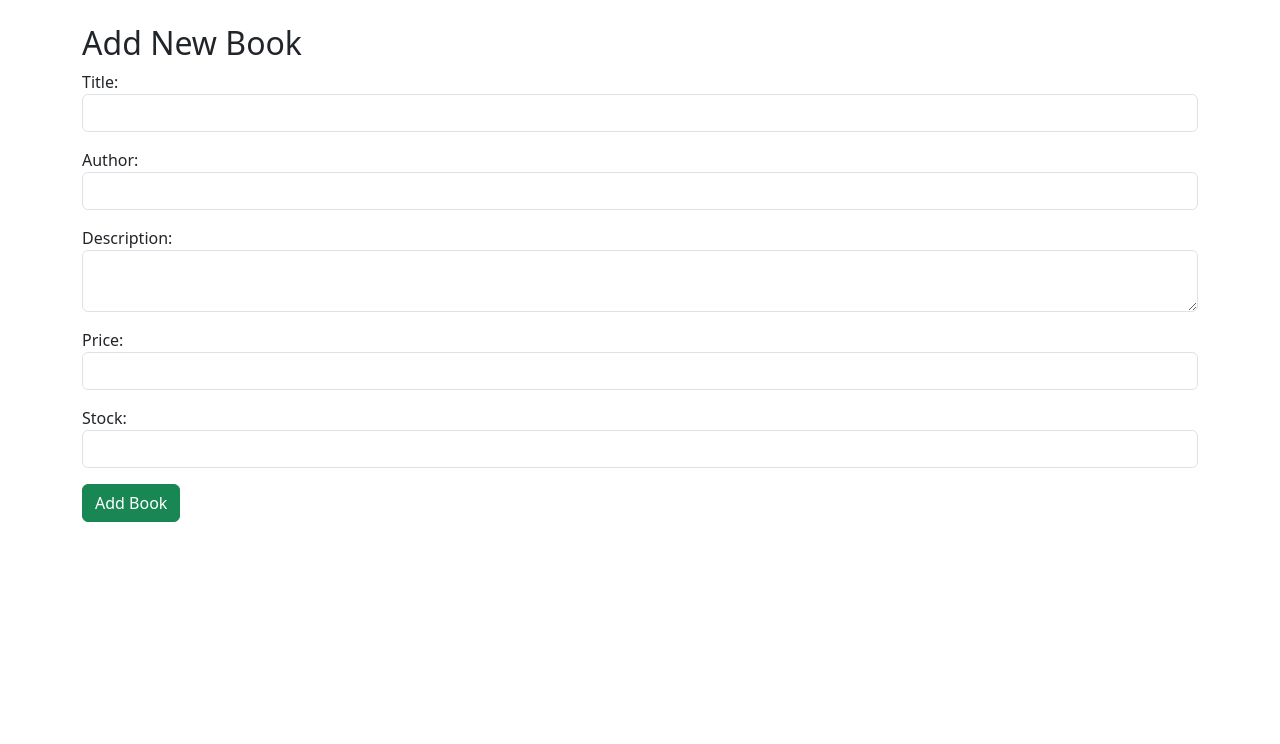
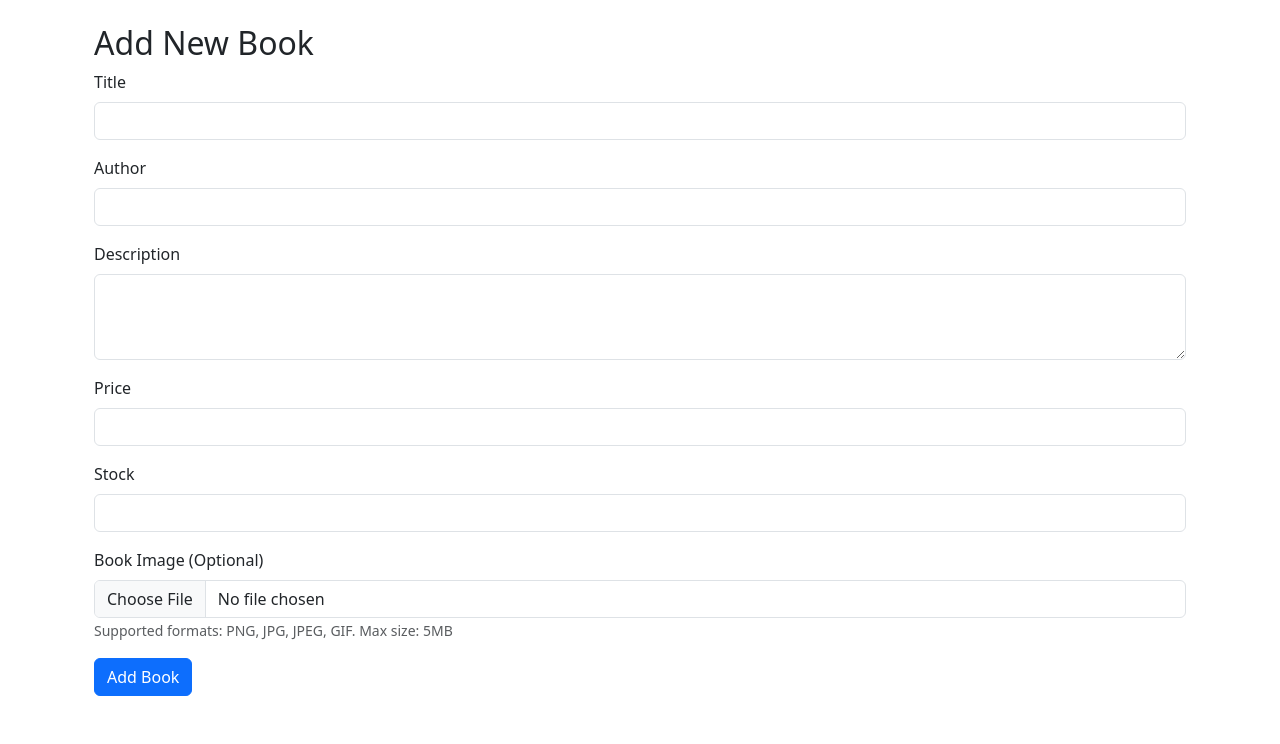
Before and after one commit to kristianrpo/bookstore-aws, a Flask app: page /objective-2/book/add_book in a window 1280 px wide. Shown: the part 56-800 px from the top of the page. Run offline with Flask 3, Linux system fonts and the light colour scheme; the visitor is signed in with stand-in values (Sample User, id 1); parts of the project's set-up code (start-up, migrations or seed data) failed here and were passed over.

Commit message:
feat: add image upload functionality for books and update templates

```diff
--- a/monolithic-with-storage/controllers/book_controller.py
+++ b/monolithic-with-storage/controllers/book_controller.py
@@ -1,9 +1,11 @@
-from flask import Blueprint, render_template, request, redirect, url_for
+from flask import Blueprint, render_template, request, redirect, url_for, current_app, send_from_directory
 from models.book import Book
-
+import os
+from werkzeug.utils import secure_filename
 from extensions import db
 #from app import db
 from flask_login import login_required, current_user
+from PIL import Image
 
 book = Blueprint('book', __name__, url_prefix='/objective-2/book')
 
@@ -24,6 +26,35 @@ def my_books():
     books = Book.query.filter_by(seller_id=current_user.id).all()
     return render_template('my_books.html', books=books)
 
+ALLOWED_EXTENSIONS = {'png', 'jpg', 'jpeg', 'gif'}
+
+def allowed_file(filename):
+    return '.' in filename and filename.rsplit('.', 1)[1].lower() in ALLOWED_EXTENSIONS
+
+def save_image(file, book_id):
+    if file and allowed_file(file.filename):
+        filename = secure_filename(file.filename)
+        file_ext = filename.rsplit('.', 1)[1].lower()
+        new_filename = f"book_{book_id}.{file_ext}"
+
+        upload_dir = os.path.join(current_app.config['UPLOAD_FOLDER'], 'book_images')
+        os.makedirs(upload_dir, exist_ok=True)
+
+        file_path = os.path.join(upload_dir, new_filename)
+        file.save(file_path)
+
+        with Image.open(file_path) as img:
+            if img.size[0] > 800 or img.size[1] > 800:
+                img.thumbnail((800, 800))
+                img.save(file_path)
+
+        return f"book_images/{new_filename}"
+    return None
+
+@book.route('/image/<path:filename>')
+def serve_image(filename):
+    return send_from_directory(os.path.join(current_app.config['UPLOAD_FOLDER'], 'book_images'), filename)
+
 @book.route('/add_book', methods=['GET', 'POST'])
 @login_required
 def add_book():
@@ -33,8 +64,24 @@ def add_book():
         description = request.form.get('description')
         price = float(request.form.get('price'))
         stock = int(request.form.get('stock'))
-        new_book = Book(title=title, author=author, description=description, price=price, stock=stock, seller_id=current_user.id)
+
+        new_book = Book(
+            title=title,
+            author=author,
+            description=description,
+            price=price,
+            stock=stock,
+            seller_id=current_user.id
+        )
+
         db.session.add(new_book)
+        db.session.flush()
+
+        if 'image' in request.files:
+            image_path = save_image(request.files['image'], new_book.id)
+            if image_path:
+                new_book.image_path = image_path
+
         db.session.commit()
         return redirect(url_for('book.catalog'))
     return render_template('add_book.html')
@@ -52,6 +99,16 @@ def edit_book(book_id):
         book_to_edit.description = request.form.get('description')
         book_to_edit.price = float(request.form.get('price'))
         book_to_edit.stock = int(request.form.get('stock'))
+
+        if 'image' in request.files:
+            image_path = save_image(request.files['image'], book_id)
+            if image_path:
+                if book_to_edit.image_path:
+                    old_image_path = os.path.join(current_app.config['UPLOAD_FOLDER'], book_to_edit.image_path)
+                    if os.path.exists(old_image_path):
+                        os.remove(old_image_path)
+                book_to_edit.image_path = image_path
+
         db.session.commit()
         return redirect(url_for('book.catalog'))
 
@@ -64,6 +121,11 @@ def delete_book(book_id):
     if book_to_delete.seller_id != current_user.id:
         return "No tienes permiso para eliminar este libro.", 403
 
+    if book_to_delete.image_path:
+        image_path = os.path.join(current_app.config['UPLOAD_FOLDER'], book_to_delete.image_path)
+        if os.path.exists(image_path):
+            os.remove(image_path)
+
     db.session.delete(book_to_delete)
     db.session.commit()
     return redirect(url_for('book.catalog'))
--- a/monolithic-with-storage/models/book.py
+++ b/monolithic-with-storage/models/book.py
@@ -9,3 +9,4 @@ class Book(db.Model):
     price = db.Column(db.Float)
     stock = db.Column(db.Integer)
     seller_id = db.Column(db.Integer, db.ForeignKey('user.id'))
+    image_path = db.Column(db.String(255), nullable=True)  # Path to store the image
--- a/monolithic-with-storage/requirements.txt
+++ b/monolithic-with-storage/requirements.txt
@@ -3,3 +3,5 @@ flask_sqlalchemy
 flask_login
 pymysql
 werkzeug
+python-dotenv
+Pillow
--- a/monolithic-with-storage/templates/add_book.html
+++ b/monolithic-with-storage/templates/add_book.html
@@ -1,27 +1,35 @@
-{% extends 'base.html' %}
+{% extends "base.html" %}
+
 {% block content %}
+<div class="container mt-4">
     <h2>Add New Book</h2>
-<form method="POST">
+    <form method="POST" enctype="multipart/form-data">
         <div class="mb-3">
-    <label>Title:</label>
-    <input type="text" name="title" class="form-control" required>
+            <label for="title" class="form-label">Title</label>
+            <input type="text" class="form-control" id="title" name="title" required>
         </div>
         <div class="mb-3">
-    <label>Author:</label>
-    <input type="text" name="author" class="form-control" required>
+            <label for="author" class="form-label">Author</label>
+            <input type="text" class="form-control" id="author" name="author" required>
         </div>
         <div class="mb-3">
-    <label>Description:</label>
-    <textarea name="description" class="form-control" required></textarea>
+            <label for="description" class="form-label">Description</label>
+            <textarea class="form-control" id="description" name="description" rows="3" required></textarea>
         </div>
         <div class="mb-3">
-    <label>Price:</label>
-    <input type="number" name="price" step="0.01" class="form-control" required>
+            <label for="price" class="form-label">Price</label>
+            <input type="number" step="0.01" class="form-control" id="price" name="price" required>
         </div>
         <div class="mb-3">
-    <label>Stock:</label>
-    <input type="number" name="stock" class="form-control" required>
+            <label for="stock" class="form-label">Stock</label>
+            <input type="number" class="form-control" id="stock" name="stock" required>
         </div>
-  <button type="submit" class="btn btn-success">Add Book</button>
+        <div class="mb-3">
+            <label for="image" class="form-label">Book Image (Optional)</label>
+            <input type="file" class="form-control" id="image" name="image" accept="image/*">
+            <small class="form-text text-muted">Supported formats: PNG, JPG, JPEG, GIF. Max size: 5MB</small>
+        </div>
+        <button type="submit" class="btn btn-primary">Add Book</button>
     </form>
+</div>
 {% endblock %}
```
Also changed, not shown: monolithic-with-storage/templates/catalog.html (+17 -22 lines), monolithic-with-storage/templates/edit_book.html (+12 -1 lines). Lines whose indentation alone changed are shown as unchanged.
